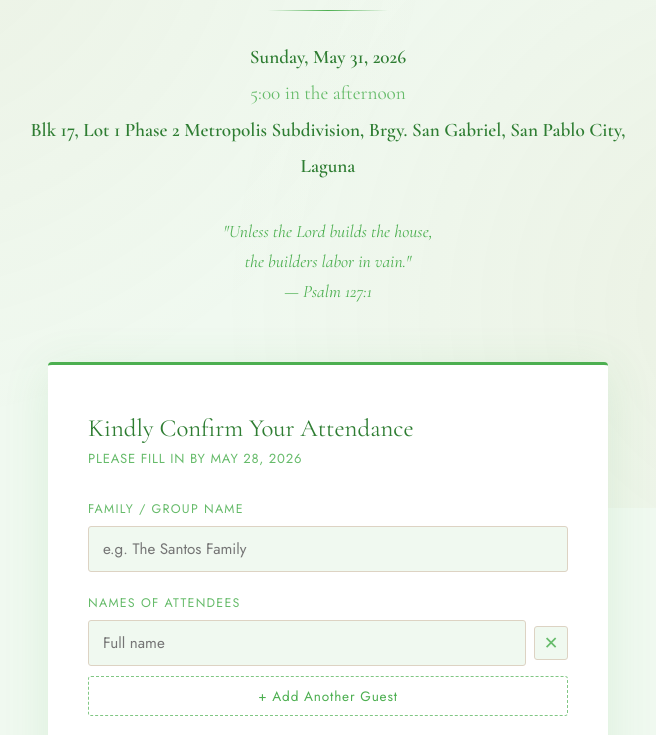
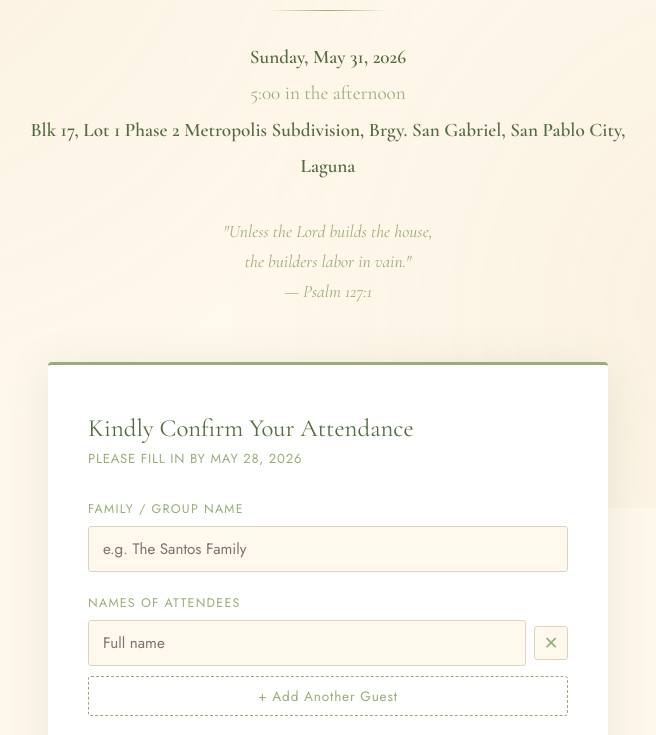
Before and after one commit to flores-naomi/HouseBlessing, a website: page public/index.html in a window 1280 px wide. Shown: the part 292-1027 px from the top of the page, without its empty margins (312-968 px from the left). Drawn offline with nearby package versions, Linux system fonts and the light colour scheme; no server answers.

Commit message:
Update color palette to custom scheme

```diff
--- a/public/index.html
+++ b/public/index.html
@@ -10,15 +10,15 @@
     *, *::before, *::after { box-sizing: border-box; margin: 0; padding: 0; }
 
     :root {
-      --cream:   #f0f9f0;
-      --warm:    #e8f5e8;
-      --gold:    #4caf50;
-      --gold-lt: #81c784;
-      --brown:   #2e7d32;
-      --text:    #1b5e20;
-      --muted:   #66bb6a;
+      --cream:   #FFF8EC;
+      --warm:    #DCCCAC;
+      --gold:    #99AD7A;
+      --gold-lt: #99AD7A;
+      --brown:   #546B41;
+      --text:    #546B41;
+      --muted:   #99AD7A;
       --white:   #fff;
-      --shadow:  rgba(76,175,80,0.12);
+      --shadow:  rgba(84,107,65,0.12);
     }
 
     html { scroll-behavior: smooth; }
```
Also changed, not shown: public/admin.html (+3 -3 lines).
